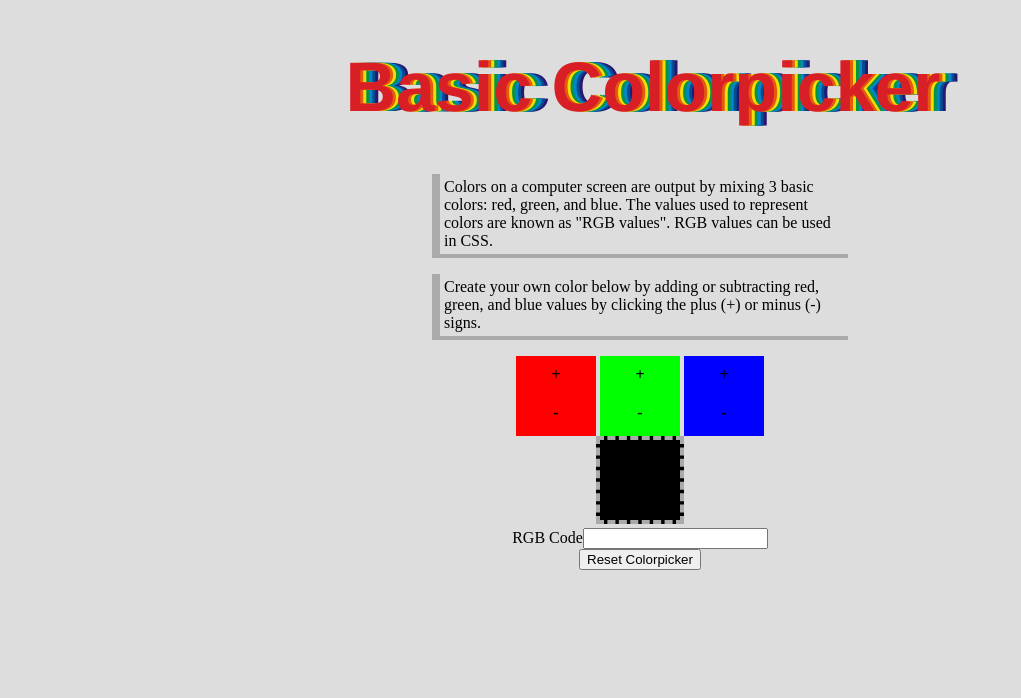
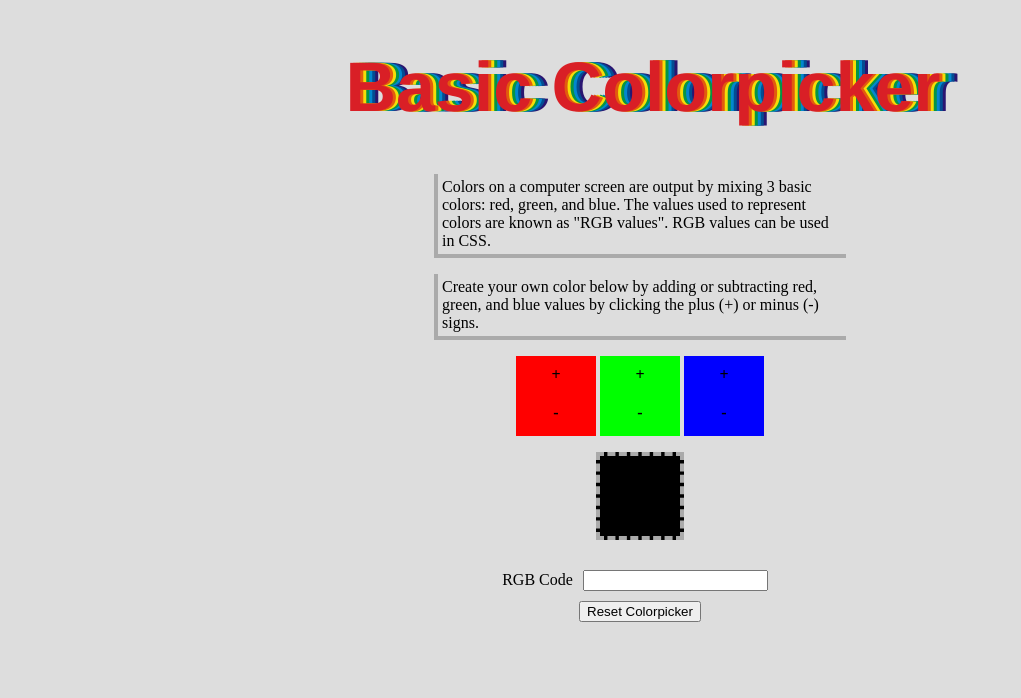
Before and after one commit to RickyYoder/Yoder_Richard_SDI, a plain HTML site: page Yoder_Richard_Expressions_Assignment.html in a window 1280 px wide. Shown: the top 698 px of the page, without its empty margins (0-1021 px from the left). Drawn offline with Linux system fonts and the light colour scheme.

Commit message:
Style Adjustments
Adjusting margins to add whitespace, decreasing left border size on
paragraphs.

```diff
--- a/Yoder_Richard_Expressions_Assignment.html
+++ b/Yoder_Richard_Expressions_Assignment.html
@@ -64,6 +64,7 @@
 			#b{background:rgb(0,0,255);}
 
 			#visual{
+			margin:1em;
 			background:#000;
 			border:4px dashed #aaa;
 			}
@@ -73,7 +74,11 @@
 			bottom:0;
 			}
 
-			p{max-width:400px;margin:1em auto;border-left:8px solid #aaa;border-bottom:4px solid #aaa;padding:4px;}
+			#result{
+			margin:.75em;
+			}
+
+			p{max-width:400px;margin:1em auto;border-left:4px solid #aaa;border-bottom:4px solid #aaa;padding:4px;}
 		</style>
 		<title>Basic Colorpicker</title>
 	</head>
```
